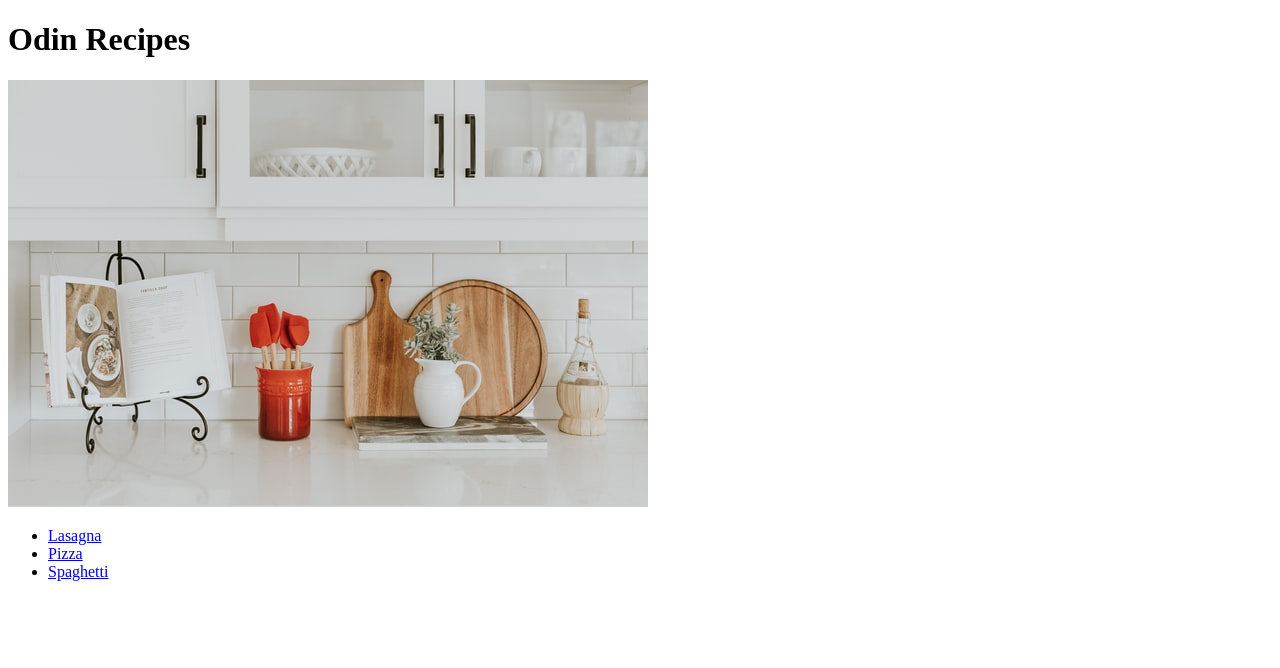
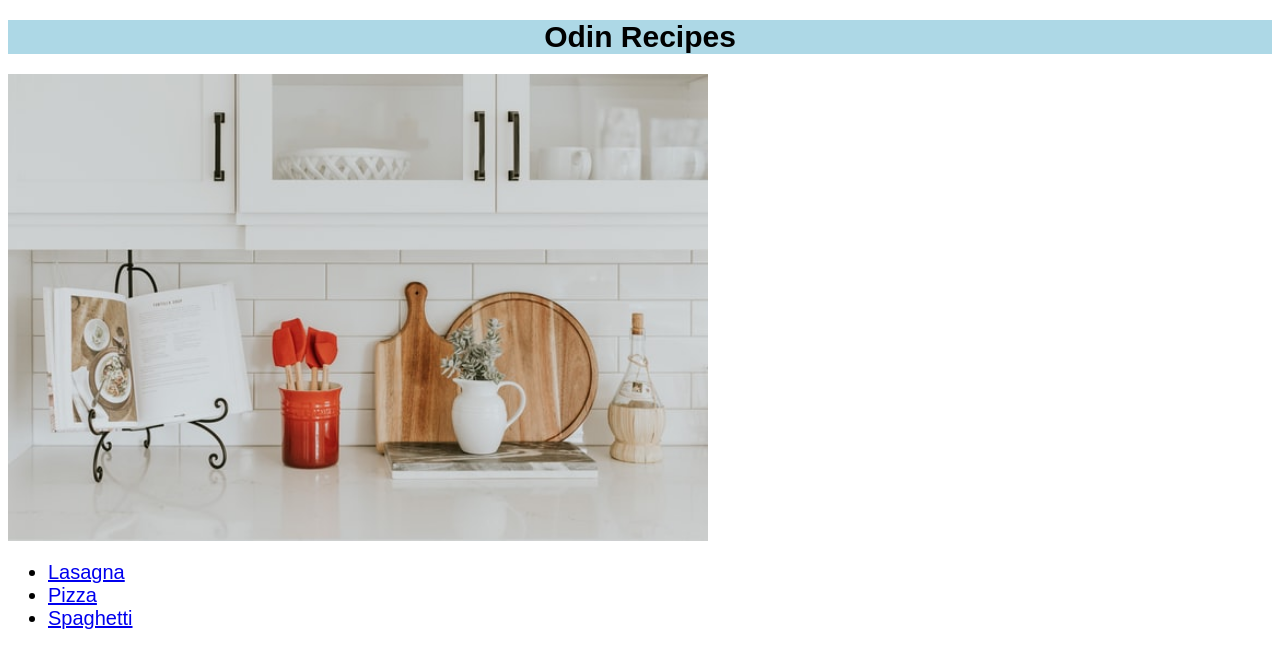
Before and after one commit to chriscoronado/odin-recipes, a plain HTML site: page index.html in a window 1280 px wide. Drawn offline with Linux system fonts and the light colour scheme.

Commit message:
feat(css):Add style to web pages

```diff
--- a/index.html
+++ b/index.html
@@ -3,16 +3,16 @@
         <head>
             <meta charset="UTF-8">
             <title>Odin Recipes</title>
+            <link rel="stylesheet" href="styles.css">
         </head>
 
         <body>
-            <h1>Odin Recipes</h1>
-            <img src="./img/kitchen.jpg">
+            <h1 class="header">Odin Recipes</h1>
+            <img class="image" src="./img/kitchen.jpg">
             <ul>
                 <li><a href="./recipes/lasagna.html">Lasagna</a></li>
                 <li><a href="./recipes/pizza.html">Pizza</a></li>
                 <li><a href="./recipes/spaghetti.html">Spaghetti</a></li>
             </ul>
-
         </body>
     </html>
--- /dev/null
+++ b/styles.css
@@ -0,0 +1,20 @@
+.image {
+    width:700px;
+    height:auto;
+}
+li,p,h1,h2 {
+    font-size:20px;
+    font-family:sans-serif,"Times New Roman";
+}
+h1,h2{
+    background-color:lightblue;
+    text-align:center;
+    font-size:30px;
+}
+a{
+    font-size:20px
+}
+#lasagna-pic{
+    height:auto;
+    width:700px;
+}
```
Also changed, not shown: recipes/lasagna.html (+9 -2 lines).
